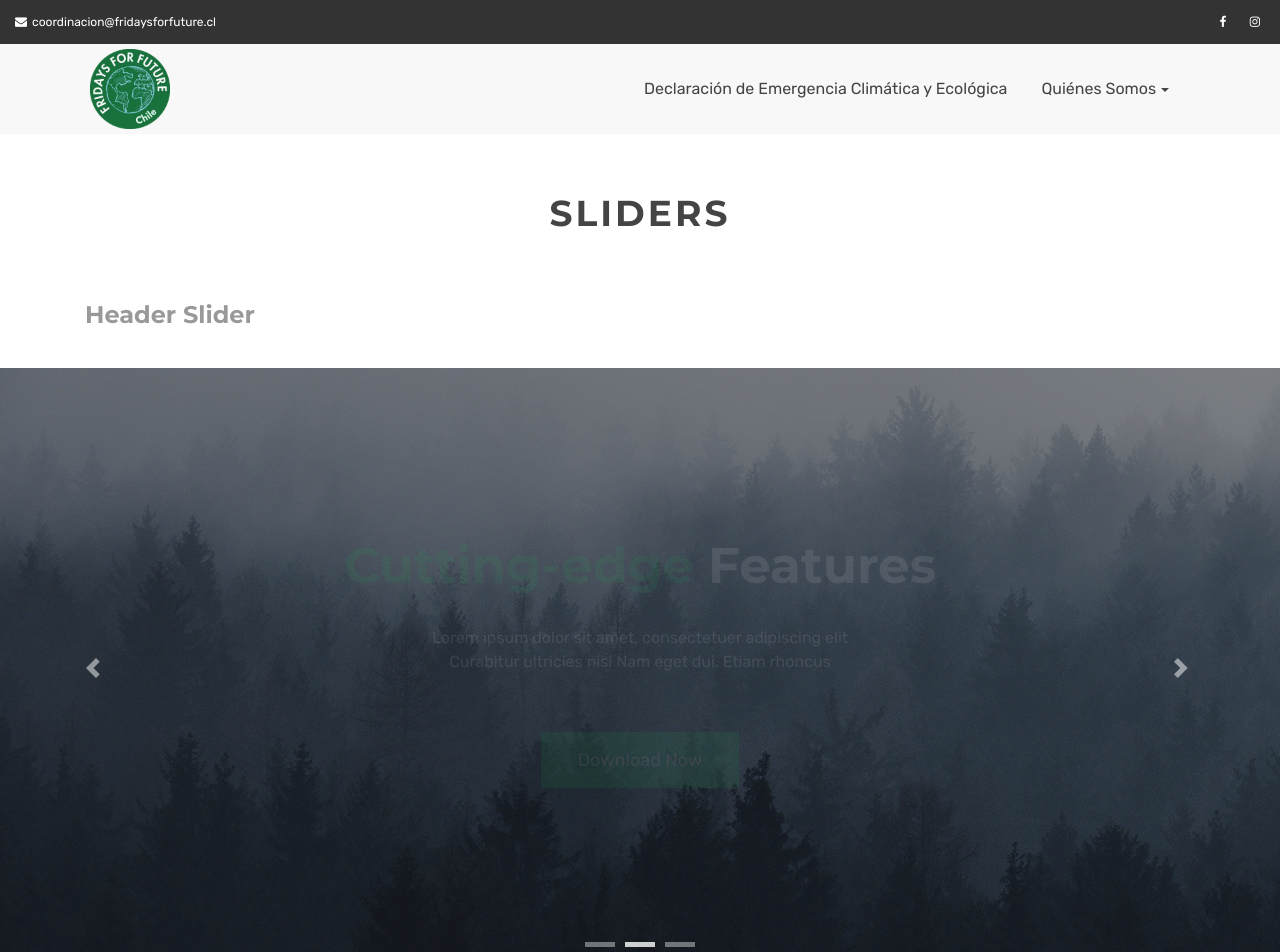
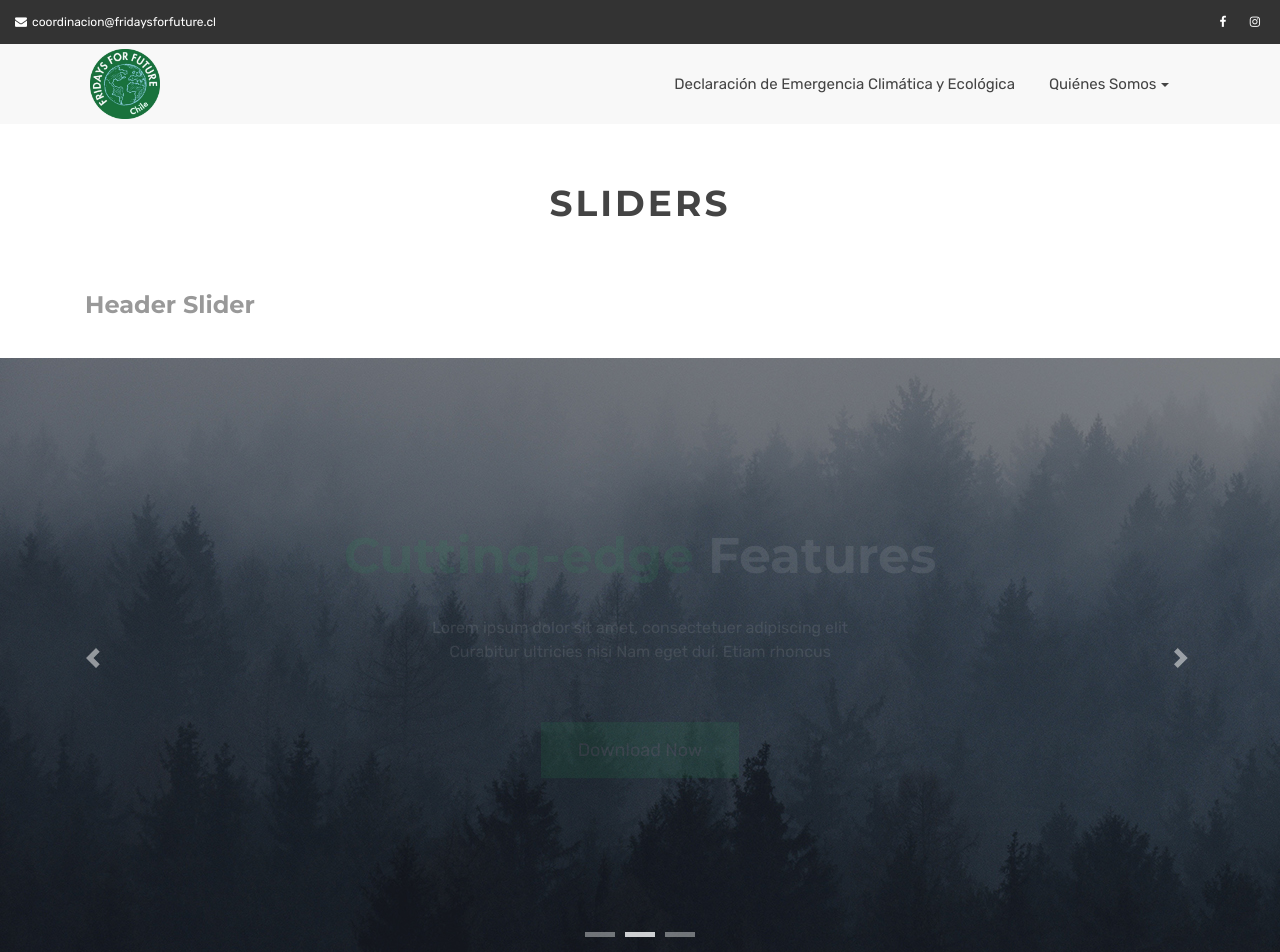
Before and after one commit to vags97/fff-webpage, a Jekyll site: the page built from sliders.html, in a window 1280 px wide. Shown: the top 952 px of the page. Built offline with Jekyll 4.4.1, drawn with Linux system fonts in a browser that asks for light colours; nearby versions of some CDN libraries; library files that are not in the unit come from our copies.

Commit message:
slide icon

```diff
--- a/assets/css/main.css
+++ b/assets/css/main.css
@@ -358,7 +358,7 @@
 font-size:20px;
 line-height:20px;
 font-weight:700;
-padding:20px 15px}.navbar-brand img{width: 80px; height:auto; }.navbar-light .navbar-brand,.navbar-light .navbar-toggler{color:#24b057 !important}.navbar-toggle .icon-bar{background:#24b057;
+padding:20px 15px}.navbar-brand img{width: 70px; height:auto; }.navbar-light .navbar-brand,.navbar-light .navbar-toggler{color:#24b057 !important}.navbar-toggle .icon-bar{background:#24b057;
 width:20px;
 height:3px;
 border-radius:5px;-webkit-border-radius:5px;-moz-border-radius:5px}.navbar-collapse{text-align:center}.navbar{padding:0}.dropdown-menu{padding:10px 0px;
@@ -367,7 +367,7 @@
 font-size:14px;
 width:170px}.dropdown-item:focus,.dropdown-item:hover{background:#24b057;
 color:#fff}.navbar-light .navbar-nav .nav-link:focus,.navbar-light .navbar-nav .nav-link:hover{color:#24b057}.navbar-nav .nav-link{color:#fff;
-font-size:16px;
+font-size:15px;
 margin-right:18px;
 font-weight:400;
 padding:18px 0px}.navbar-light .navbar-nav .nav-link:hover{color:#24b057}.navbar-light .navbar-nav .nav-link:hover:focus{color:#24b057}.navbar-light .navbar-nav>.active>a,.navbar-light .navbar-nav>.active>a:focus,.navbar-light .navbar-nav>.active>a:hover{color:#24b057;
@@ -681,8 +681,7 @@
 margin:5px !important;
 background:#24b057 !important}#cards-carousel .card-block{margin:0 10px;
 background:#f7f7f7}#cards-carousel .card{background:transparent;
-margin-bottom:0}#image-carousel .item{margin:10px}#image-carousel .item img{display:block;
-width:100%;height:auto}#testimonials-slider{background-color:#ccc}#testimonials-slider .testimonial{padding:150px 0;
+margin-bottom:0}#image-carousel .item{margin:10px}#image-carousel .item img{height:100%;overflow: hidden;}#testimonials-slider{background-color:#ccc}#testimonials-slider .testimonial{padding:150px 0;
 text-align:center}#testimonials-slider .testimonial img{width:100px;
 height:100px;
 border-radius:100%;margin-top:-40px;
```
Also changed, not shown: assets/images/FotosFFFChile/1.jpg.
